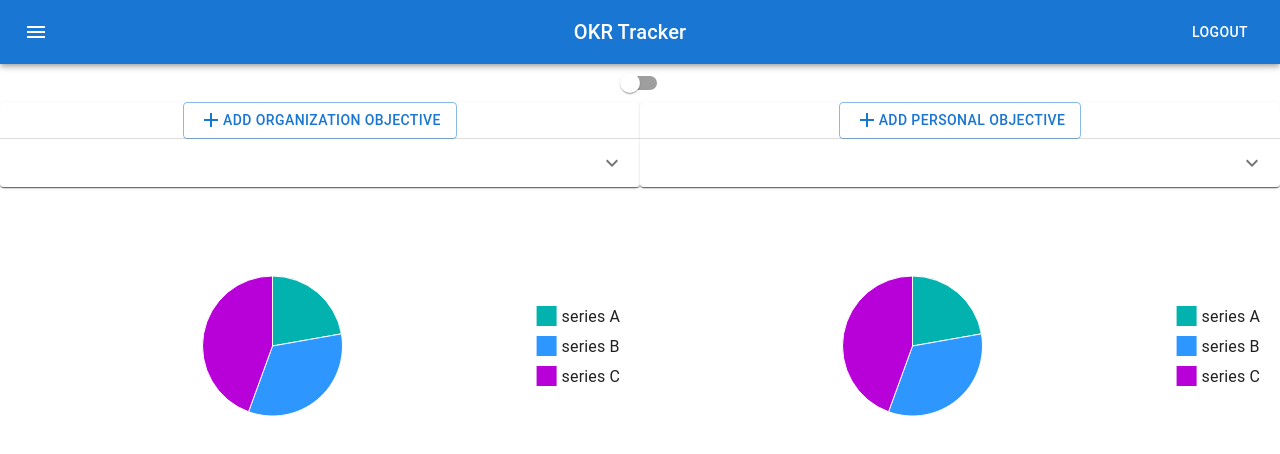
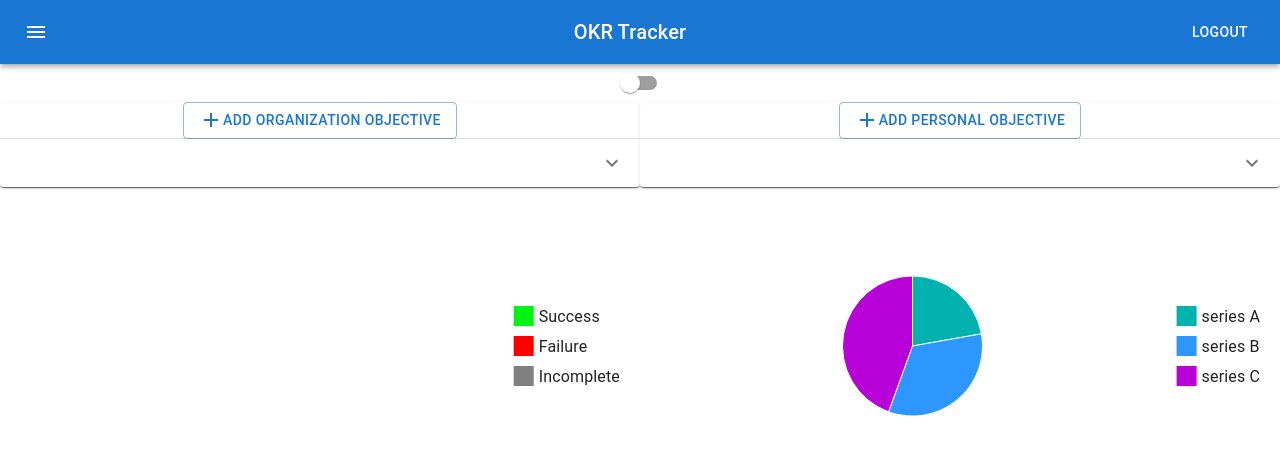
Before and after one commit to SDI-20-Capstone/ThugNasty-Capstone, a React (Create React App) app in the folder client/react-capstone/: page /Home in a window 1280 px wide. Shown: the top 454 px of the page. Built offline with nearby package versions, Linux system fonts and the light colour scheme; no server answers; the HTML template or start-up script is replaced by a standard one.

Commit message:
Update OrganizationGraph.js
takes actual data now

```diff
--- a/client/react-capstone/src/Components/miniComponents/OrganizationGraph.js
+++ b/client/react-capstone/src/Components/miniComponents/OrganizationGraph.js
@@ -2,14 +2,20 @@ import React from 'react'
 import { PieChart } from '@mui/x-charts/PieChart';
 
 
-const data = [
-    { id: 0, value: 10, label: 'series A' },
-    { id: 1, value: 15, label: 'series B' },
-    { id: 2, value: 20, label: 'series C' },
+
+
+
+const OrganizationGraph = ({ success, fail, total }) => {
+  let remaining = total - (success + fail)
+  if (remaining < 0){
+    remaining = 0
+  }
+  const data = [
+    { id: 0, value: success, label: 'Success', color: "#02F311"},
+    { id: 1, value: fail, label: 'Failure', color: "red" },
+    { id: 2, value: remaining, label: 'Incomplete', color: "gray" },
   ];
 
-
-const OrganizationGraph = () => {
   return (
     <PieChart
     series={[
```
